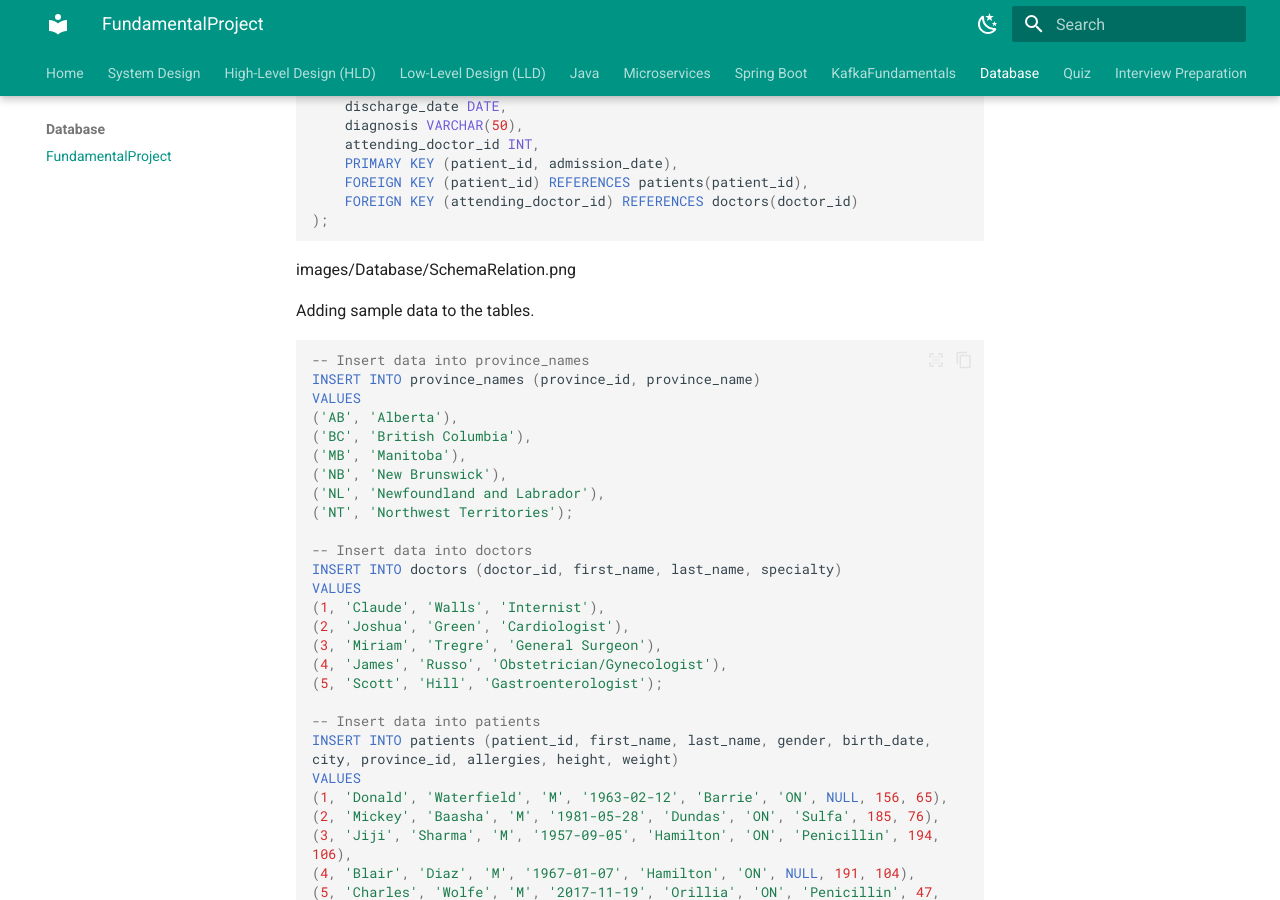
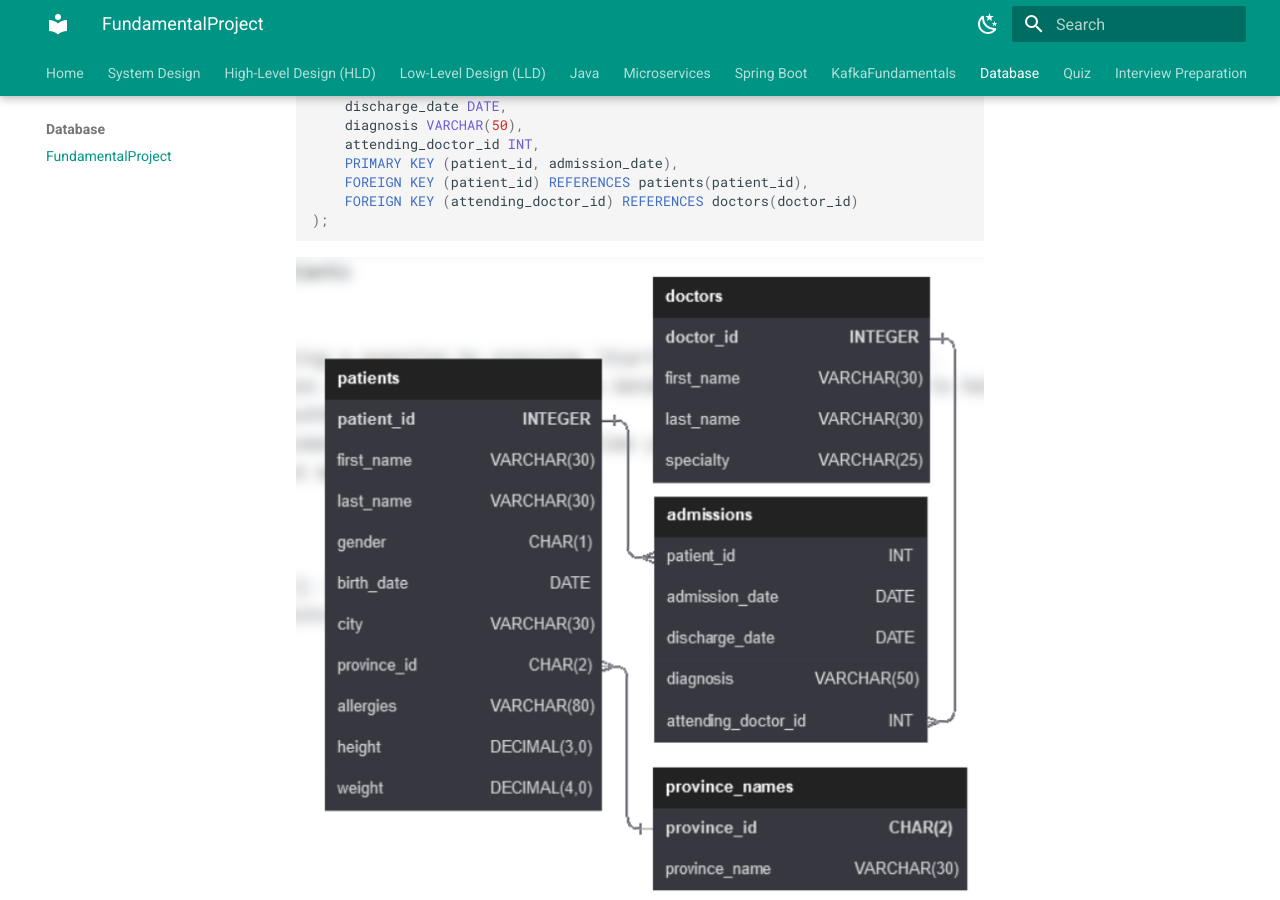
Before and after one commit to Suchismita-Deb/blogSystemDesign, an MkDocs documentation site: the page built from docs/06Database/File.md, in a window 1280 px wide and 900 px high, scrolled down 809 px. Built offline with MkDocs 1.6.1 and Material for MkDocs 9.7.7, drawn with Linux system fonts in a browser that asks for light colours.

Commit message:
initial commit

````diff
--- a/docs/06Database/File.md
+++ b/docs/06Database/File.md
@@ -42,7 +42,7 @@ CREATE TABLE admissions (
 
 ```
 
-images/Database/SchemaRelation.png
+![](../images/Database/SchemaRelation.png)
 
 Adding sample data to the tables.
 
````
